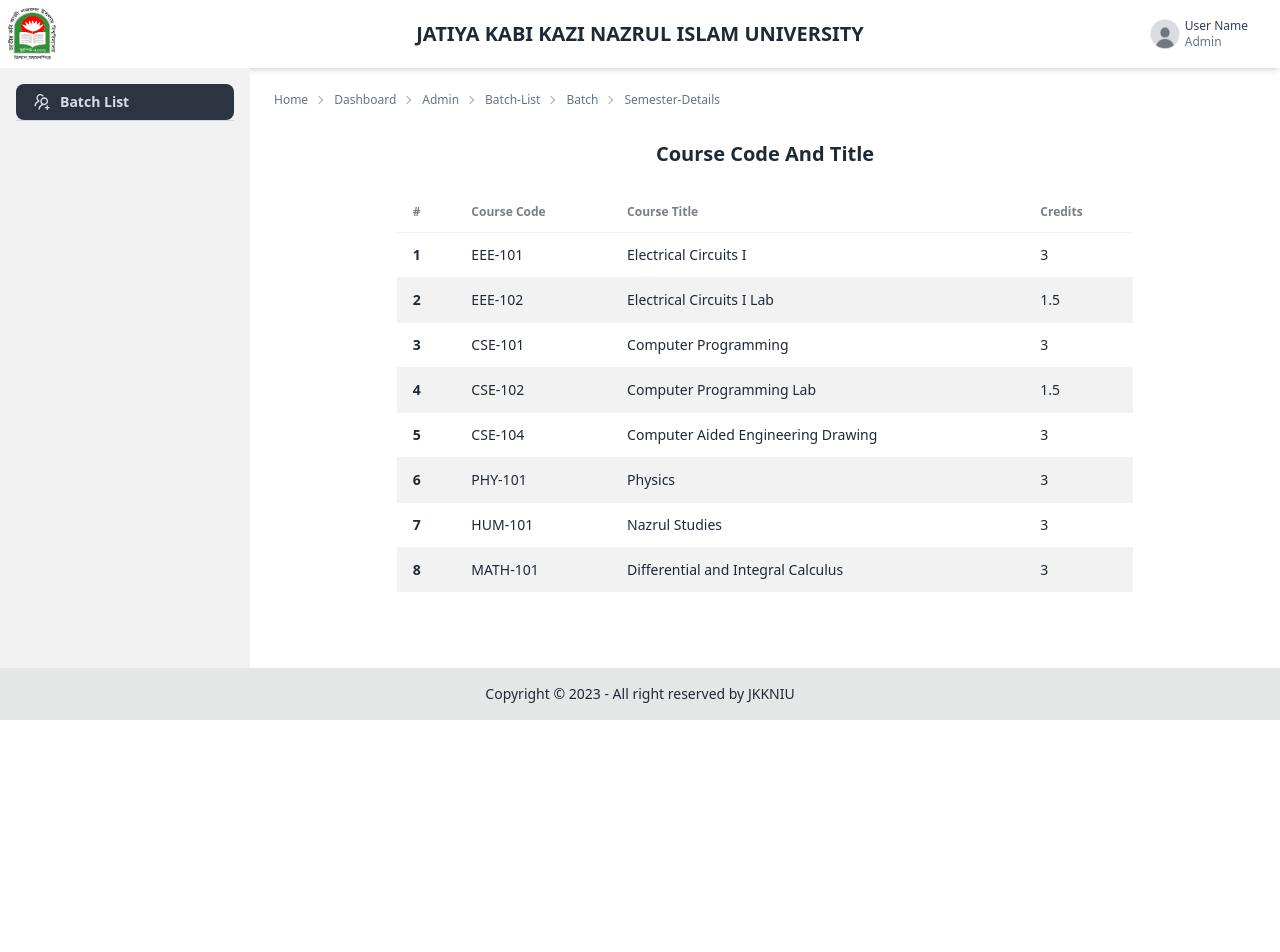
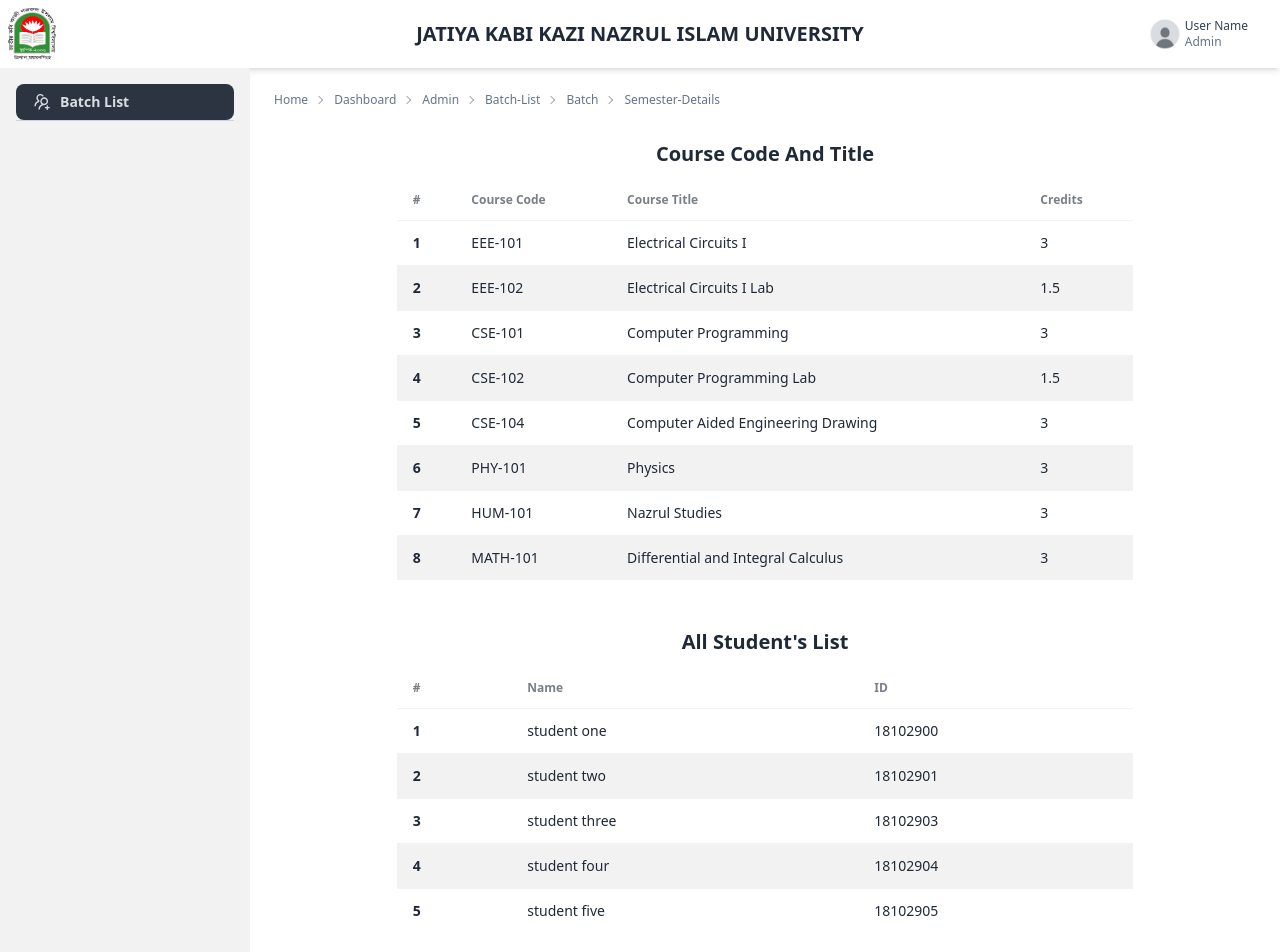
Before and after one commit to sam-suzzaman/ResultSystem, a React (Vite) app: page /dashboard/admin/batch-list/batch/semester-details in a window 1280 px wide. Shown: the top 952 px of the page. Before the commit the page ends 800 px from the top, so only its background shows below. Built offline with nearby package versions, Linux system fonts and the light colour scheme.

Commit message:
add student list table

```diff
--- /dev/null
+++ b/src/Components/Non-Shared/DashboardPageCom/Admin/StudentListTable/StudentListTable.jsx
@@ -0,0 +1,57 @@
+import React from "react";
+
+const StudentListTable = () => {
+    const students = [
+        {
+            _id: "1",
+            name: "student one",
+            roll: "18102900",
+        },
+        {
+            _id: "2",
+            name: "student two",
+            roll: "18102901",
+        },
+        {
+            _id: "3",
+            name: "student three",
+            roll: "18102903",
+        },
+        {
+            _id: "4",
+            name: "student four",
+            roll: "18102904",
+        },
+        {
+            _id: "5",
+            name: "student five",
+            roll: "18102905",
+        },
+    ];
+    return (
+        <div className="overflow-x-auto flex justify-center">
+            <table className="table table-zebra  w-full max-w-[75%]">
+                <thead>
+                    <tr>
+                        <th>#</th>
+                        <th>Name</th>
+                        <th>ID</th>
+                    </tr>
+                </thead>
+                <tbody>
+                    {students.map((student) => {
+                        return (
+                            <tr key={student._id}>
+                                <th>{student._id}</th>
+                                <td>{student.name}</td>
+                                <td>{student.roll}</td>
+                            </tr>
+                        );
+                    })}
+                </tbody>
+            </table>
+        </div>
+    );
+};
+
+export default StudentListTable;
--- a/src/Layout/StudentDashboardLayout.jsx
+++ b/src/Layout/StudentDashboardLayout.jsx
@@ -25,7 +25,7 @@
         },
     ];
     return (
-        <div>
+        <div className="">
             <div className="drawer lg:drawer-open">
                 <input
                     id="Dashboard_Drawer"
--- a/src/Pages/DashboardPages/Admin/SemesterPage/SemesterPage.jsx
+++ b/src/Pages/DashboardPages/Admin/SemesterPage/SemesterPage.jsx
@@ -2,6 +2,7 @@
 import CourseListTable from "../../../../Components/Non-Shared/DashboardPageCom/Admin/CourseListTable/CourseListTable";
 import Breadcrumb from "../../../../Components/Shared/Breadcrumb/Breadcrumb";
 import { useLocation } from "react-router-dom";
+import StudentListTable from "../../../../Components/Non-Shared/DashboardPageCom/Admin/StudentListTable/StudentListTable";
 
 const SemesterPage = () => {
     const { pathname } = useLocation();
@@ -12,11 +13,19 @@
             </div>
             <div className="mt-6">
                 <div className="">
-                    <h3 className="text-center font-bold capitalize text-xl mb-6">
+                    <h3 className="text-center font-bold capitalize text-xl mb-3">
                         course code and title
                     </h3>
                 </div>
                 <CourseListTable />
+            </div>
+            <div className="mt-12 mb-12">
+                <div className="">
+                    <h3 className="text-center font-bold capitalize text-xl mb-3">
+                        all student's list
+                    </h3>
+                </div>
+                <StudentListTable />
             </div>
         </div>
     );
--- a/src/Pages/HomePage/HomePage.jsx
+++ b/src/Pages/HomePage/HomePage.jsx
@@ -2,6 +2,7 @@
 
 const HomePage = () => {
     return (
+        <>
             <main>
                 <section class="advice">
                     <h1 class="advice__title">
@@ -82,6 +83,7 @@
                     </ul>
                 </section>
             </main>
+        </>
     );
 };
 
--- a/src/Pages/HomePage/homepage.css
+++ b/src/Pages/HomePage/homepage.css
@@ -3,10 +3,6 @@
     height: 85vh;
     z-index: -10;
     background: linear-gradient(to top, #1b1d1d, rgba(255, 255, 255, 0.75));
-}
-
-body {
-    overflow: hidden;
 }
 
 .crane__list,
--- a/src/Router/Routers.jsx
+++ b/src/Router/Routers.jsx
@@ -61,26 +61,26 @@
                     },
                 ],
             },
-            {
-                path: "/dashboard/student",
-                element: (
-                    <StudentDashboardLayout></StudentDashboardLayout>
+            // {
+            //     path: "/dashboard/student",
+            //     element: (
+            //         <StudentDashboardLayout></StudentDashboardLayout>
 
-                    // <ProtectedRoutes>
-                    //     <DashboardLayout></DashboardLayout>
-                    // </ProtectedRoutes>
-                ),
-                children: [
-                    {
-                        path: "/dashboard/student",
-                        element: <StudentDashboardPage></StudentDashboardPage>,
-                    },
-                    // {
-                    //     path: "/dashboard/blog-list",
-                    //     element: <BlogListPage></BlogListPage>,
-                    // },
-                ],
-            },
+            //         // <ProtectedRoutes>
+            //         //     <DashboardLayout></DashboardLayout>
+            //         // </ProtectedRoutes>
+            //     ),
+            //     children: [
+            //         {
+            //             path: "/dashboard/student",
+            //             element: <StudentDashboardPage></StudentDashboardPage>,
+            //         },
+            //         // {
+            //         //     path: "/dashboard/blog-list",
+            //         //     element: <BlogListPage></BlogListPage>,
+            //         // },
+            //     ],
+            // },
             // {
             //     path: "*",
             //     element: <NotFoundPage />,
```
Lines whose indentation alone changed are shown as unchanged.
